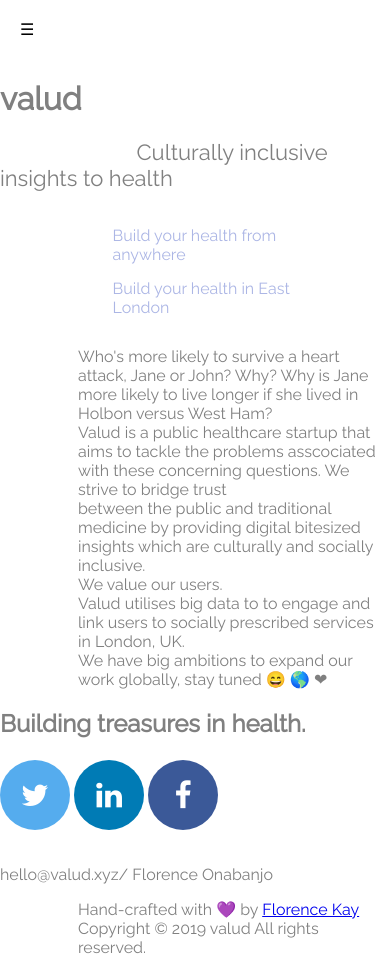
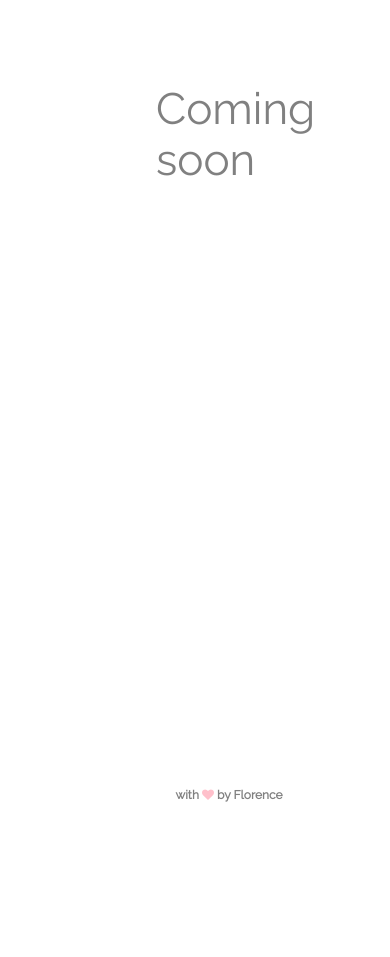
Before and after one commit to florenceonabanjo/launch-valud-19-june-2k19, a plain HTML site: page index.html in a window 390 px wide. After the commit the page ends 844 px from the top, so only its background shows below. Drawn offline with nearby package versions, Linux system fonts and the light colour scheme.

Commit message:
Add files via upload

```diff
--- a/index.html
+++ b/index.html
@@ -1,70 +1,46 @@
 <!DOCTYPE html>
+
+	<html lang="en">
 		<head>
 			<meta charset="utf-8"/>
 				<meta name="viewport" content="width=device-width, initial-scale=1.0">
-                <link href="https://fonts.googleapis.com/css?family=Raleway" rel="stylesheet">
 				 <link rel="stylesheet" href="https://cdnjs.cloudflare.com/ajax/libs/animate.css/3.7.0/animate.min.css">
 				 <link rel="stylesheet" href="https://cdnjs.cloudflare.com/ajax/libs/font-awesome/4.7.0/css/font-awesome.min.css">
-
-				<link href="index.css" type="text/css" rel="stylesheet">
-					<title> valud: building treasures in health.</title>
-					<meta name="description" content="building treasures in health. ">
-					<link rel="canonical" href="https://valud.xyz/"/>
-					<!-- Global site tag (gtag.js) - Google Analytics -->
-<script async src="https://www.googletagmanager.com/gtag/js?id=UA-114745063-2"></script>
-<script>
-  window.dataLayer = window.dataLayer || [];
-  function gtag(){dataLayer.push(arguments);}
-  gtag('js', new Date());
-
-  gtag('config', 'UA-114745063-2');
-</script>
-
-					<meta name="google-site-verification" content="m-XLE7SE3BU9Vdab_NSCnMK459ETIATJYSx9u_NFPyE" />
-		</head>
-
-<body>
-
-<header id ="top">
-								<div class="nav">
-										<label for="toggle">&#9776;</label>
-										  <input type="checkbox" id="toggle"/>
-											<div class="menu">
-
-											  <a href="index.html">Home</a>
-											  <a href="home.html"> Build your health from anywhere &#x1F680; </a>
-											  <a href="geo.html"> Build your health in London</a>
-							</div>
-
-<div id="container">
-
-<h1> valud </h1>
+				 <link href="https://fonts.googleapis.com/css?family=Raleway" rel="stylesheet">
+					<title> valud: creating treasure with health </title>
 
 
-<span ></span>
-<div class="read"><a href="#">Build your health from anywhere</a></div>
-<div class="london"><a href ="#"> Build your health in East London</a> </div>
+					<style>
+					body {
+
+				Font-family: "Raleway",serif;
+				font-size: 44px;
+				margin: 0;
+				color: gray;
+				overflow-x: hidden;
+				overflow-y: hidden;
+					}
 
 
-<p>
-	Who's more likely to survive a heart attack, Jane or John? Why? Why is Jane more likely to live longer if she lived in Holbon versus West Ham?<br>
-	Valud is a public healthcare startup that aims to tackle the problems asscociated with these concerning questions. We strive to bridge trust  <br>
-	between the public and traditional medicine by providing digital bitesized insights which are culturally and socially inclusive. <br>We value our users.<br> Valud utilises big data to
-	to engage and link users to socially prescribed services in London, UK.
-	<br>We have big ambitions to expand our work globally, stay tuned &#x1F604; &#x1F30E; &#x2764;
-	</p>
+				p {
+				padding-left: 40%;
+				padding-top: 10%;
 
-<h2>Building treasures in health. </h2>
+				}
 
-
-<a href="https://twitter.com/valudhealthhq" class="fa fa-twitter"></a> <a href="#" class="fa fa-linkedin"></a>  <a href="https://www.facebook.com/Valud-building-health-in-abundance-320936455449221/?modal=admin_todo_tour" class="fa fa-facebook"></a></p><br> hello@valud.xyz/ Florence Onabanjo<br>
-                    <p> Hand-crafted with &#x1F49C; by <a href= "https://www.linkedin.com/in/florence-kay-105315180/">Florence Kay </a><br>
-						   Copyright &copy; <script>document.write(new Date().getFullYear())</script> valud All rights reserved.
-
-
+				h6 {
+				position: absolute;
+				top: 90%;
+				font-size: 12px;
+				padding-left: 45%;}
+					</style>
+		</head>
+			<body>
+			<div class="animated infinite pulse">
+			<p> Coming soon </p>
 			</div>
 
 
-
-
+			<h6>with <i class="fa fa-heart" style="font-size:12px;color:pink"></i> by Florence </h6>
 			</body>
+</html>
```
Lines whose indentation alone changed are shown as unchanged.
